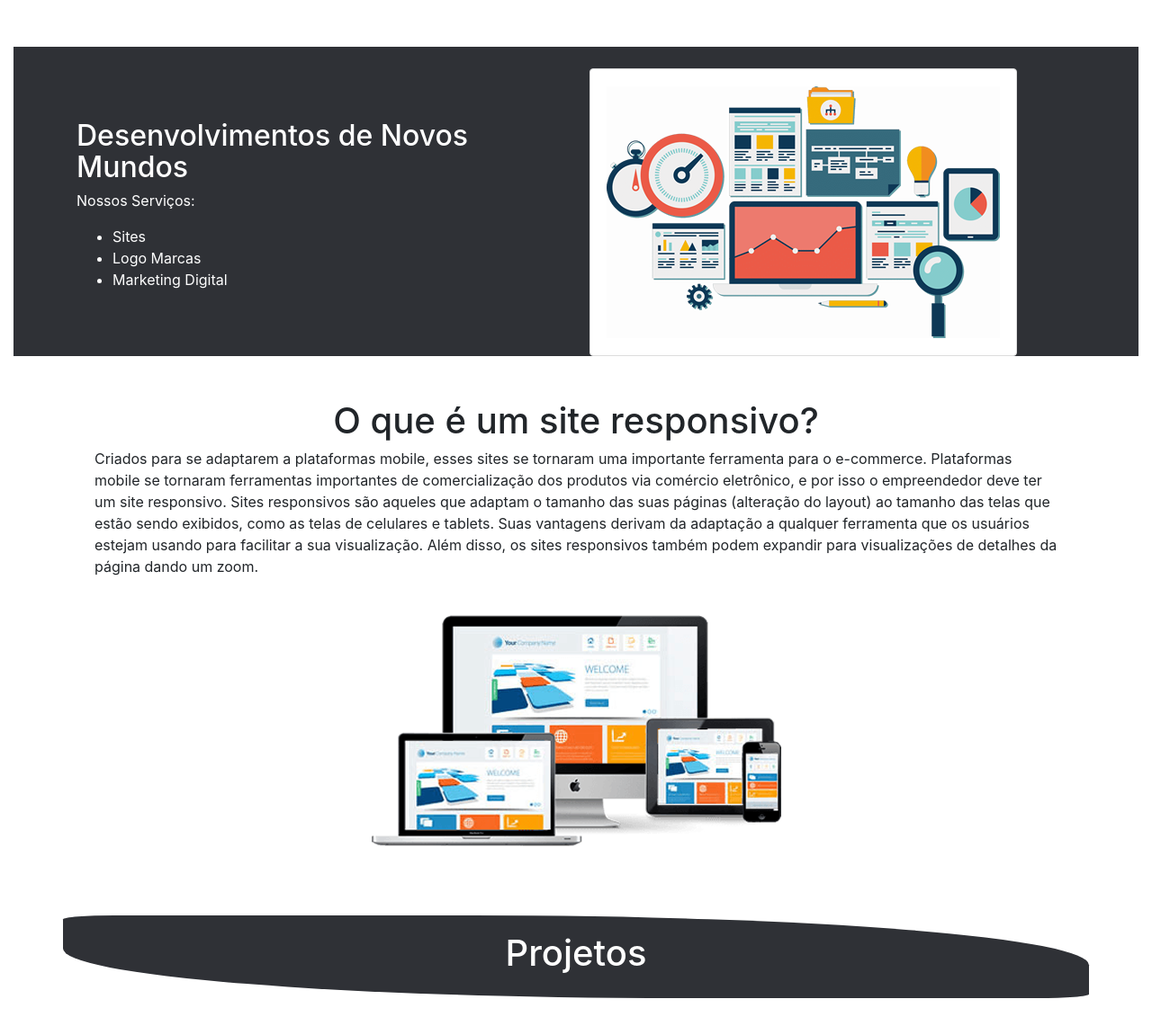
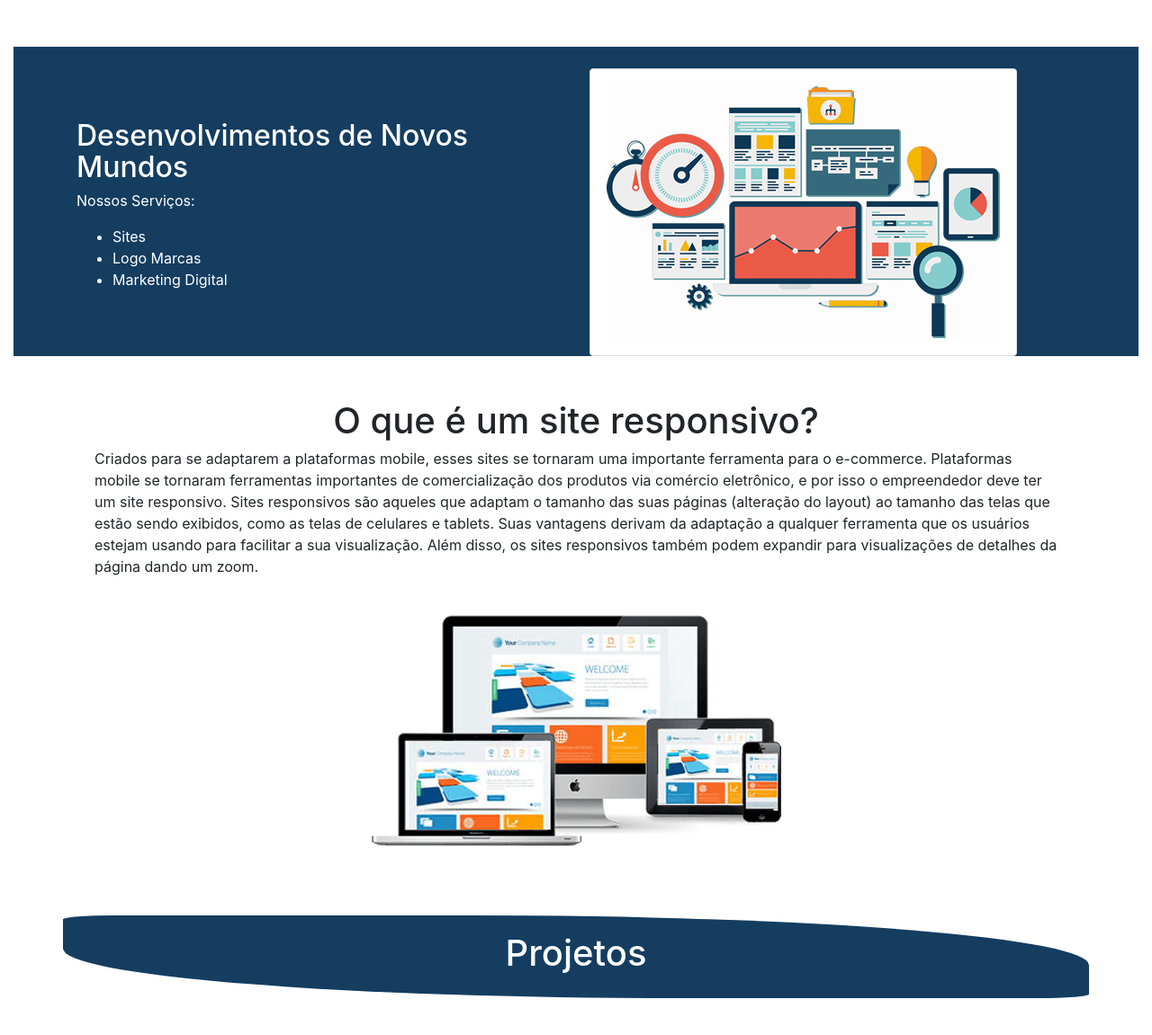
Before and after one commit to CoderTayrone/BusinessCoderBrasil, a plain HTML site: page index.html in a window 1280 px wide. Shown: the part 939-2090 px from the top of the page at 90% size. Drawn offline with nearby package versions, Linux system fonts and the light colour scheme; some packages are replaced by stand-ins of ours; files that its build step writes are made by us from their sources; a script that the page names is missing.

```diff
--- a/index.html
+++ b/index.html
@@ -108,7 +108,7 @@
 					</div>
 				</div>
 			</div>
-			<div class="container-fluid" style="background-color: #2F3136; color: white;">
+			<div class="container-fluid" style="background-color: #143D60; color: white;">
 				<div class="container">
 					<div class="row justify-content-center align-items-center">
 					<div class="col-md mt-4">
@@ -138,7 +138,7 @@
 				</div>
 			</div>
 			<div class="container">
-				<div class="row text-center justify-content-center" style="padding: 20px; background-color: #2F3136; color: white; border-radius: 5% 60% 5% 60%">
+				<div class="row text-center justify-content-center" style="padding: 20px; background-color: #143D60; color: white; border-radius: 5% 60% 5% 60%">
 					<p class="h1">Projetos</p>
 				</div>
 				<div class="row" style="padding: 20px">
@@ -205,7 +205,7 @@
 					</div>
 				</div>
 			</div>
-			<div class="row justify-content-center mt-4" style="background-color: #2F3136; color: white; padding: 25px">
+			<div class="row justify-content-center mt-4" style="background-color: #143D60; color: white; padding: 25px">
 					Copyright © CoderBrasil 2020
 				</div>
 		</section>
```
